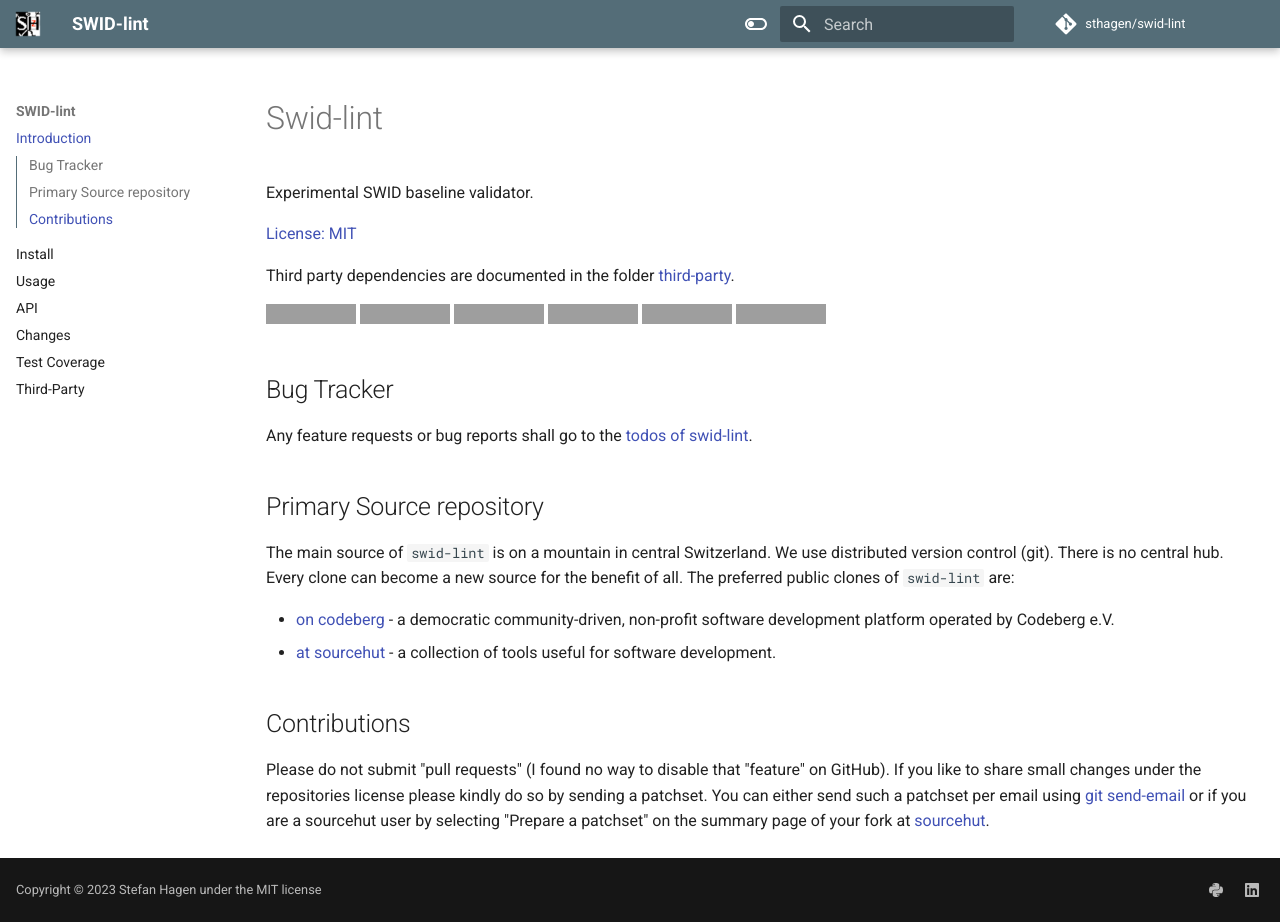
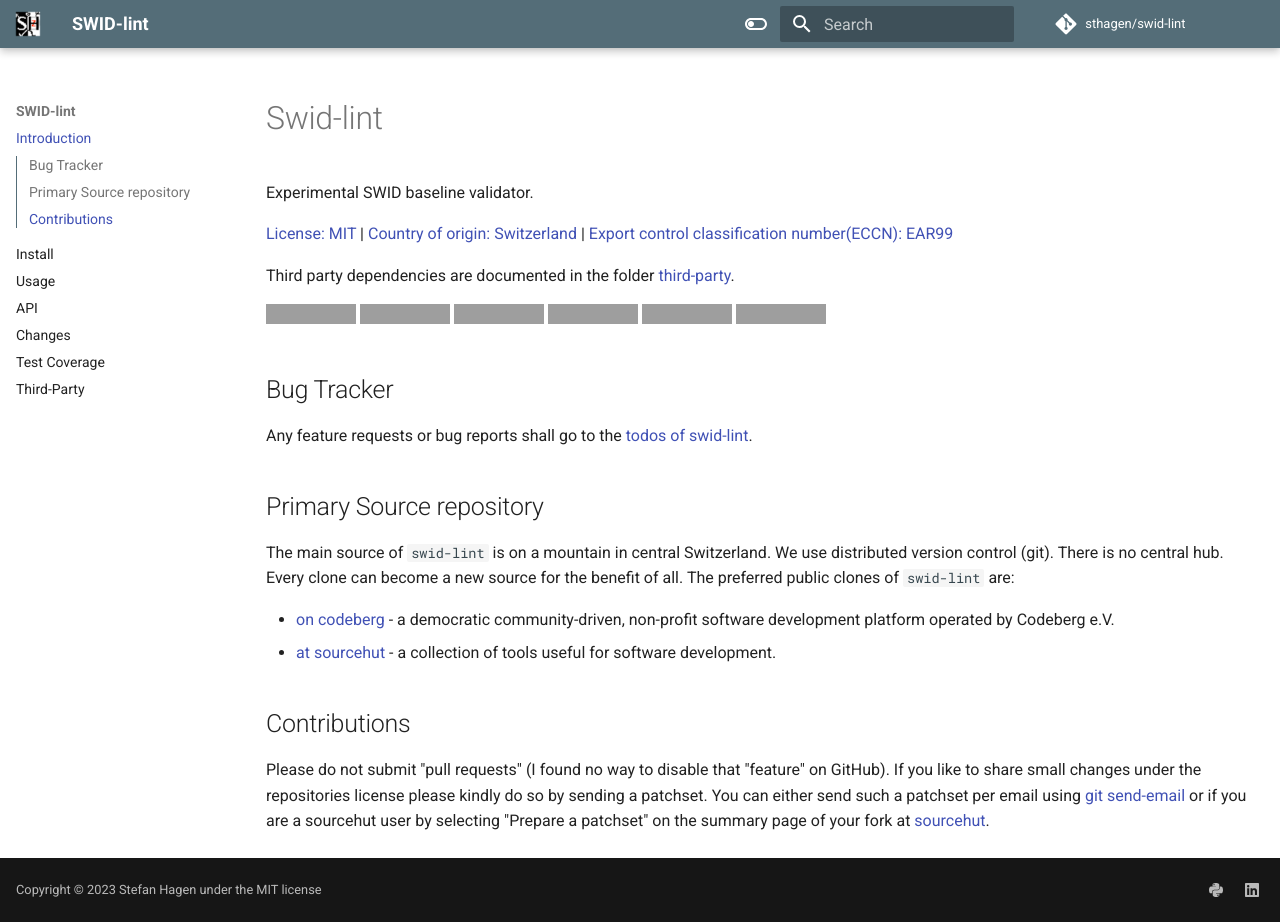
Before and after one commit to sthagen/swid-lint, an MkDocs documentation site: the page built from docs/index.md, in a window 1280 px wide and 922 px high, cut to the strip 0-922 px from the top of the window. Built offline with MkDocs 1.6.1 and Material for MkDocs 9.7.7, drawn with Linux system fonts in a browser that asks for light colours; grey boxes are pictures that could not be loaded.

Commit message:
Amended landing page of docs with eccn and coo

```diff
--- a/docs/index.md
+++ b/docs/index.md
@@ -2,7 +2,9 @@
 
 Experimental SWID baseline validator.
 
-[License: MIT](https://git.sr.ht/~sthagen/swid-lint/tree/default/item/LICENSE)
+[License: MIT](https://git.sr.ht/~sthagen/swid-lint/tree/default/item/LICENSE) |
+[Country of origin: Switzerland](https://git.sr.ht/~sthagen/swid-lint/tree/default/item/COUNTRY-OF-ORIGIN) |
+[Export control classification number(ECCN): EAR99](https://git.sr.ht/~sthagen/swid-lint/tree/default/item/EXPORT-CONTROL-CLASSIFICATION-NUMBER)
 
 Third party dependencies are documented in the folder [third-party](third-party/README.md).
 
```
